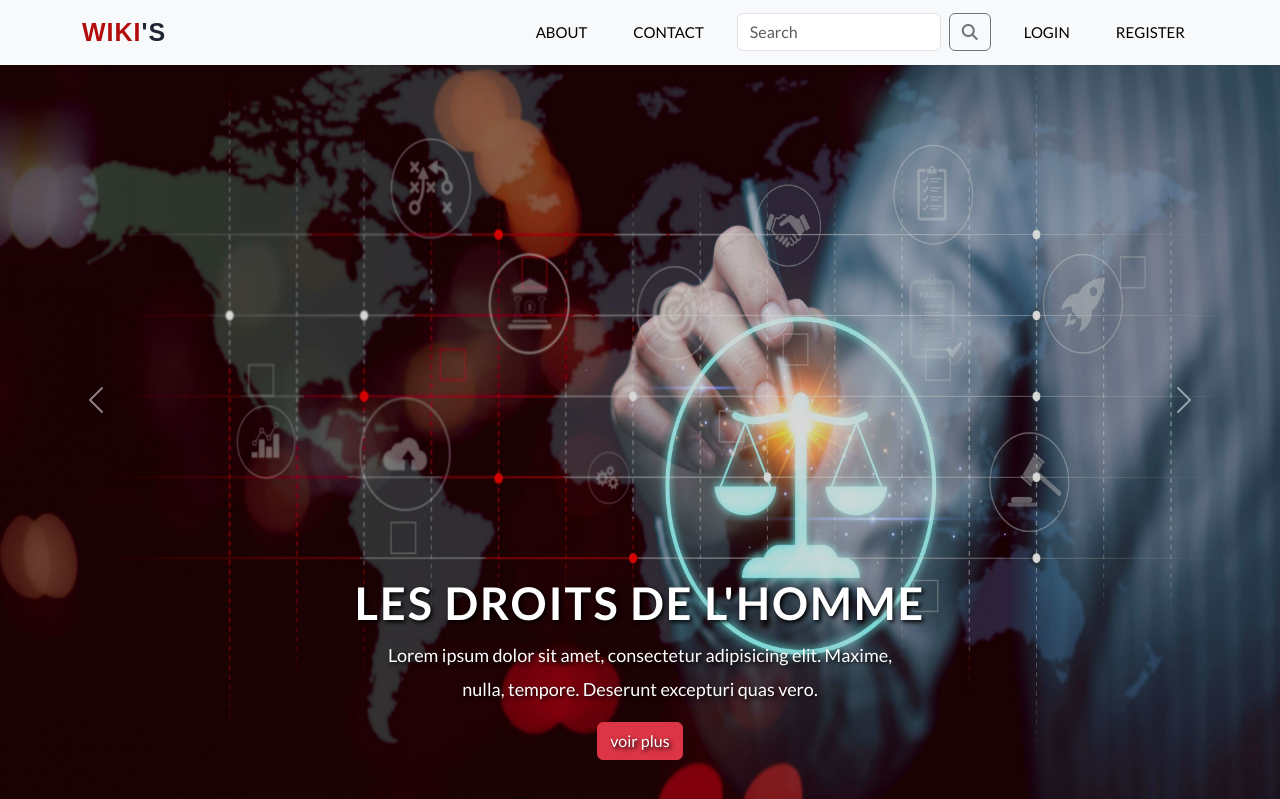
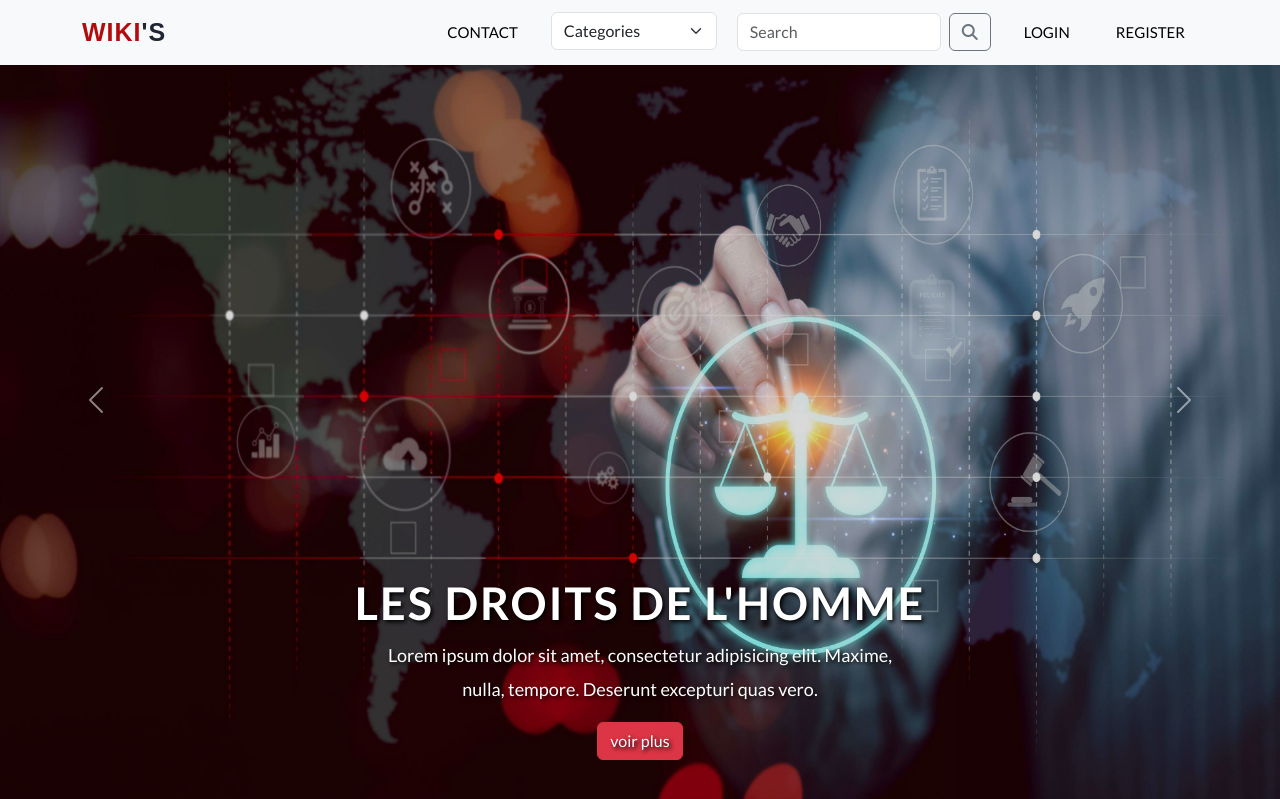
Before and after one commit to Zakaria-Kharroub/WIKI, a PHP site: page / in a window 1280 px wide. Shown: the top 799 px of the page. Run offline with PHP 8.4, Linux system fonts and the light colour scheme; tables that the repository leaves empty or names only in its code hold one stand-in row (values such as "Sample post"); some web fonts are replaced.

Commit message:
ajouter laffichage de tous les categories a une select dans navbar

```diff
--- a/app/Controller/HomeController.php
+++ b/app/Controller/HomeController.php
@@ -8,7 +8,9 @@ class HomeController {
 
 
         $HomeModel = new \App\Model\HomeModel();
+
         $wikis = $HomeModel->getWiki();
+        $categories = $HomeModel->getCategories();
         include_once '../app/View/home.php';
 
     }
--- a/app/Model/HomeModel.php
+++ b/app/Model/HomeModel.php
@@ -80,4 +80,13 @@ class HomeModel{
     }
 
 
+    public function getCategories(){
+        $sql = "SELECT * FROM categories";
+        $stmt = $this->db->getConnection()->prepare($sql);
+        $stmt->execute();
+        $categories = $stmt->fetchAll(PDO::FETCH_OBJ);
+        return $categories;
+    }
+
+
 }
--- a/app/View/Home.php
+++ b/app/View/Home.php
@@ -119,6 +119,10 @@
 
 
 
+
+
+
+
 <!-- bootstrap cdn -->
 <link href="https://cdn.jsdelivr.net/npm/bootstrap@5.3.2/dist/css/bootstrap.min.css" rel="stylesheet" integrity="sha384-T3c6CoIi6uLrA9TneNEoa7RxnatzjcDSCmG1MXxSR1GAsXEV/Dwwykc2MPK8M2HN" crossorigin="anonymous">
 <script src="https://cdn.jsdelivr.net/npm/bootstrap@5.3.2/dist/js/bootstrap.bundle.min.js" integrity="sha384-C6RzsynM9kWDrMNeT87bh95OGNyZPhcTNXj1NW7RuBCsyN/o0jlpcV8Qyq46cDfL" crossorigin="anonymous"></script>
--- a/app/View/layout/navbar.php
+++ b/app/View/layout/navbar.php
@@ -5,12 +5,25 @@
 			<div class="collapse navbar-collapse" id="navbarSupportedContent">
 				<ul class="navbar-nav ms-auto mb-2 mb-lg-0">
 
-					<li class="nav-item">
+					<!-- <li class="nav-item">
 						<a class="nav-link navigation" href="about.html">About</a>
-					</li>
+					</li> -->
 					<li class="nav-item">
 						<a class="nav-link ml-5 navigation" href="contact.html" >Contact</a>
 					</li>
+					<li class="nav-item pt-1">
+						<select class="form-select" aria-label="Default select example">
+							<option selected>Categories</option>
+						    <?php foreach ($categories as $categorie):?>
+
+								<option value="<?php echo $categorie->category_id ; ?>"><?php echo $categorie->category_name; ?></option>
+							<?php endforeach; ?>
+						</select>
+
+
+					</li>
+
+
 					<li class="nav-item">
 						<form class="d-flex" style="padding-top: 5px;">
                             <input class="form-control me-2" type="search" placeholder="Search" aria-label="Search">
```
